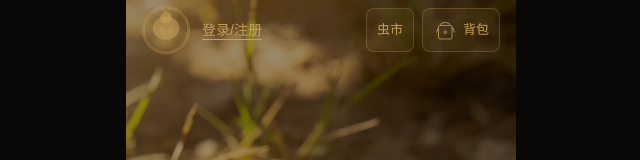
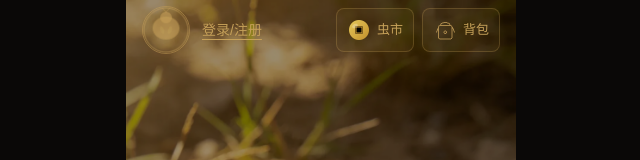
Before and after one commit to jeffny041226/taiwu, a Next.js app: page / in a window 1280 px wide. Shown: the top 160 px of the page, without its empty margins (319-959 px from the left). Built offline with nearby package versions, Linux system fonts and the light colour scheme; a web font is replaced by a local one.

Commit message:
feat(home): add market icon next to 虫市 link
Generate icon-market.png (48x48, gold-coin style) and add it to the
header nav to match the backpack button's icon+text layout.

```diff
--- a/src/app/page.tsx
+++ b/src/app/page.tsx
@@ -167,6 +167,7 @@
             <button type="button" onClick={logout} className="text-[12px] text-[var(--color-text-muted)] hover:text-red-400 transition-colors font-[family-name:var(--font-noto-serif)]">退出</button>
           )}
           <Link href="/market" className="h-11 px-2.5 flex items-center gap-1.5 rounded-lg border border-[var(--color-gold)]/25 bg-[rgba(197,160,89,0.06)] hover:bg-[rgba(197,160,89,0.12)] hover:border-[var(--color-gold)]/50 transition-all">
+            <Image src="/assets/ui/icons/icon-market.png" alt="虫市" width={24} height={24} {...imgProps} />
             <span className="text-[13px] text-[var(--color-gold)] font-[family-name:var(--font-noto-serif)]">虫市</span>
           </Link>
           <Link href="/backpack" className="h-11 px-2.5 flex items-center gap-1.5 rounded-lg border border-[var(--color-gold)]/25 bg-[rgba(197,160,89,0.06)] hover:bg-[rgba(197,160,89,0.12)] hover:border-[var(--color-gold)]/50 transition-all">
```
Also changed, not shown: public/assets/ui/icons/icon-market.png (added).
